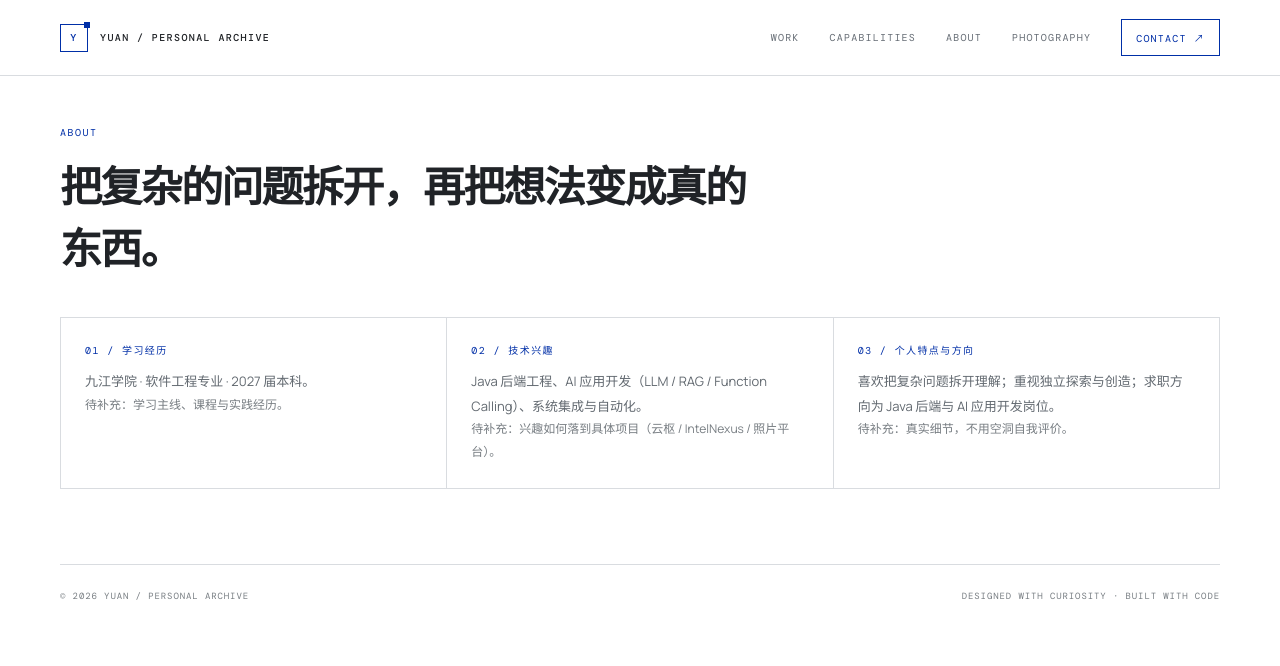
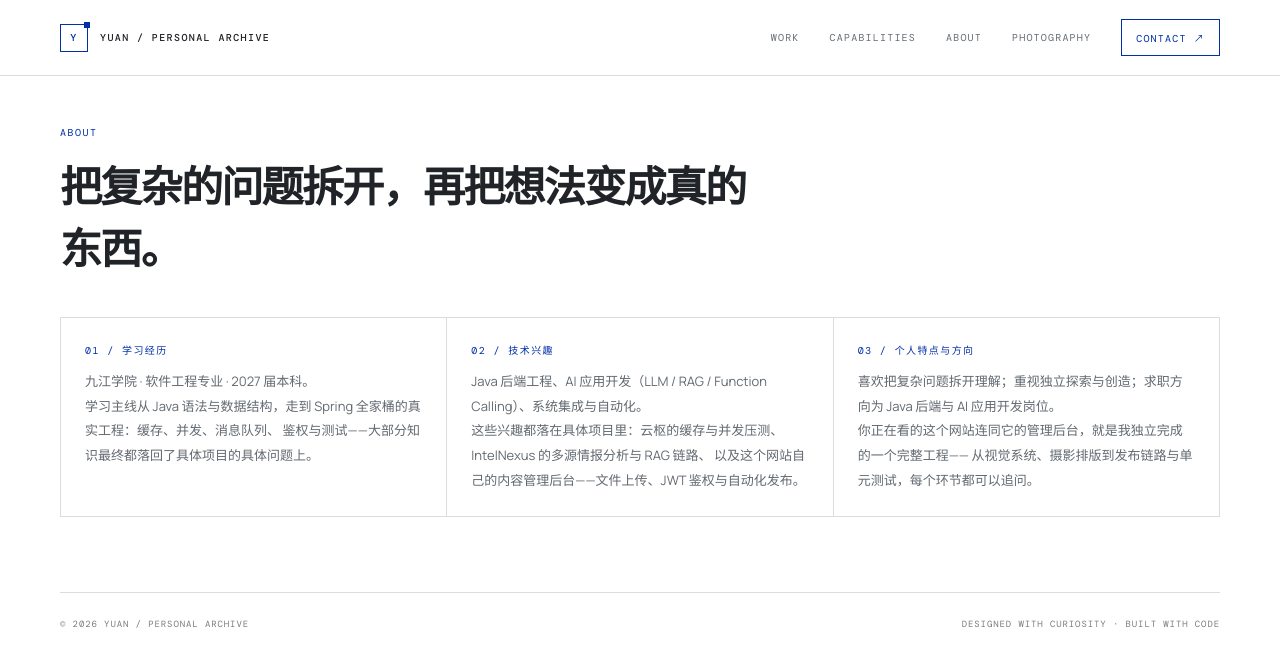
Before and after one commit to yuanyyyyyyyyy/rain, a Vue app: page /about in a window 1280 px wide. Shown: the top 666 px of the page. Built offline with nearby package versions, Linux system fonts and the light colour scheme; no server answers.

Commit message:
feat(site): About page content from existing facts (no invention), canonical link

```diff
--- a/index.html
+++ b/index.html
@@ -11,6 +11,7 @@
     <meta property="og:description" content="陈雨 — 软件工程专业 2027 届。Java 后端 / AI 应用 / 系统工程。个人作品集与项目档案。" />
     <meta property="og:url" content="https://yuanyyyyyyyyy.github.io/rain/" />
     <meta name="twitter:card" content="summary" />
+    <link rel="canonical" href="https://yuanyyyyyyyyy.github.io/rain/" />
     <title>YUAN — Personal Archive</title>
     <style>
       @import url('https://fonts.googleapis.com/css2?family=DM+Mono:wght@400;500&family=Manrope:wght@400;500;600;700;800&family=Noto+Sans+SC:wght@400;500;600;700&display=swap');
--- a/src/pages/AboutPage.vue
+++ b/src/pages/AboutPage.vue
@@ -6,17 +6,27 @@
       <section class="block">
         <div class="kicker2">01 / 学习经历</div>
         <p>九江学院 · 软件工程专业 · 2027 届本科。</p>
-        <p class="todo">待补充：学习主线、课程与实践经历。</p>
+        <p>
+          学习主线从 Java 语法与数据结构，走到 Spring 全家桶的真实工程：缓存、并发、消息队列、
+          鉴权与测试——大部分知识最终都落回了具体项目的具体问题上。
+        </p>
+        <!-- TODO(内容更新)：课程/竞赛/获奖等真实细节，素材到位后补充 -->
       </section>
       <section class="block">
         <div class="kicker2">02 / 技术兴趣</div>
         <p>Java 后端工程、AI 应用开发（LLM / RAG / Function Calling）、系统集成与自动化。</p>
-        <p class="todo">待补充：兴趣如何落到具体项目（云枢 / IntelNexus / 照片平台）。</p>
+        <p>
+          这些兴趣都落在具体项目里：云枢的缓存与并发压测、IntelNexus 的多源情报分析与 RAG 链路、
+          以及这个网站自己的内容管理后台——文件上传、JWT 鉴权与自动化发布。
+        </p>
       </section>
       <section class="block">
         <div class="kicker2">03 / 个人特点与方向</div>
         <p>喜欢把复杂问题拆开理解；重视独立探索与创造；求职方向为 Java 后端与 AI 应用开发岗位。</p>
-        <p class="todo">待补充：真实细节，不用空洞自我评价。</p>
+        <p>
+          你正在看的这个网站连同它的管理后台，就是我独立完成的一个完整工程——
+          从视觉系统、摄影排版到发布链路与单元测试，每个环节都可以追问。
+        </p>
       </section>
     </div>
   </div>
@@ -61,10 +71,6 @@ h1 {
     line-height: 1.9;
     color: var(--c-ink-soft);
   }
-  .todo {
-    color: var(--c-muted);
-    font-size: 12px;
-  }
 }
 @media (max-width: 760px) {
   .cols {
```
